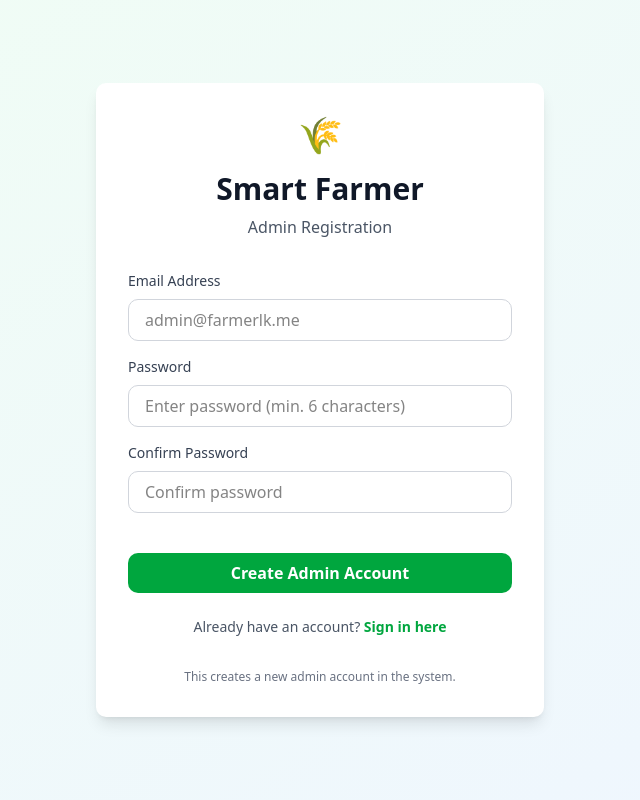
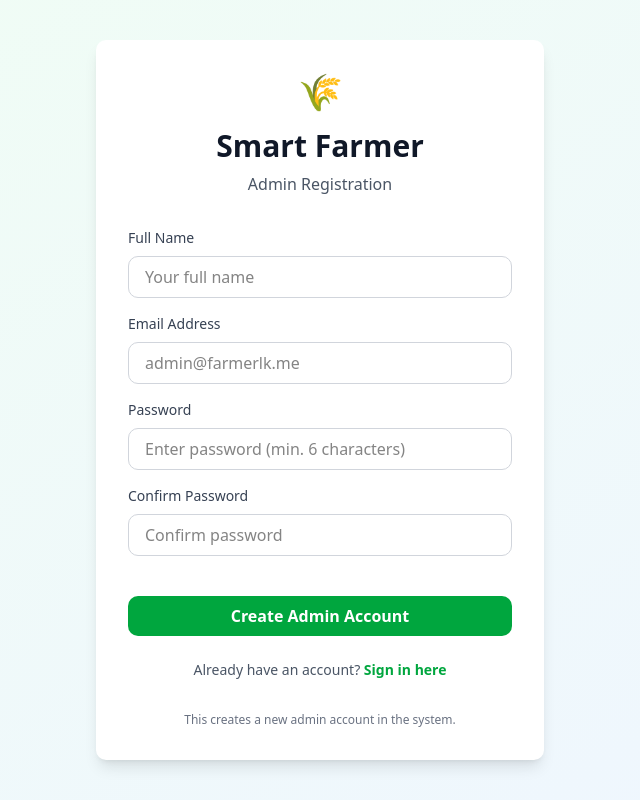
Before and after one commit to Chanuka-Dushan/Smart-Farmer-Backend, a Next.js app in the folder dashboard/: page /register in a window 1280 px wide. Shown: the whole page, without its empty margins (320-960 px from the left). Built offline with nearby package versions, Linux system fonts and the light colour scheme.

Commit message:
fixed registering issue

```diff
--- a/dashboard/app/register/page.tsx
+++ b/dashboard/app/register/page.tsx
@@ -5,6 +5,7 @@ import Link from 'next/link'
 import { useRouter } from 'next/navigation'
 
 export default function RegisterPage() {
+  const [name, setName] = useState('')
   const [email, setEmail] = useState('')
   const [password, setPassword] = useState('')
   const [confirmPassword, setConfirmPassword] = useState('')
@@ -19,7 +20,7 @@ export default function RegisterPage() {
     setSuccess('')
 
     // Validation
-    if (!email || !password || !confirmPassword) {
+    if (!name || !email || !password || !confirmPassword) {
       setError('Please fill in all fields')
       return
     }
@@ -42,7 +43,7 @@ export default function RegisterPage() {
         headers: {
           'Content-Type': 'application/json',
         },
-        body: JSON.stringify({ email, password }),
+        body: JSON.stringify({ name, email, password }),
       })
 
       const data = await response.json()
@@ -109,6 +110,25 @@ export default function RegisterPage() {
 
           {/* Registration Form */}
           <form onSubmit={handleSubmit} className="space-y-4">
+            <div>
+              <label
+                htmlFor="name"
+                className="block text-sm font-medium text-gray-700 dark:text-gray-300 mb-2"
+              >
+                Full Name
+              </label>
+              <input
+                id="name"
+                type="text"
+                value={name}
+                onChange={(e) => setName(e.target.value)}
+                placeholder="Your full name"
+                className="w-full px-4 py-2 border border-gray-300 dark:border-gray-600 rounded-lg focus:ring-2 focus:ring-green-500 focus:border-transparent dark:bg-slate-800 dark:text-white outline-none transition"
+                required
+                disabled={isLoading}
+              />
+            </div>
+
             <div>
               <label
                 htmlFor="email"
```
